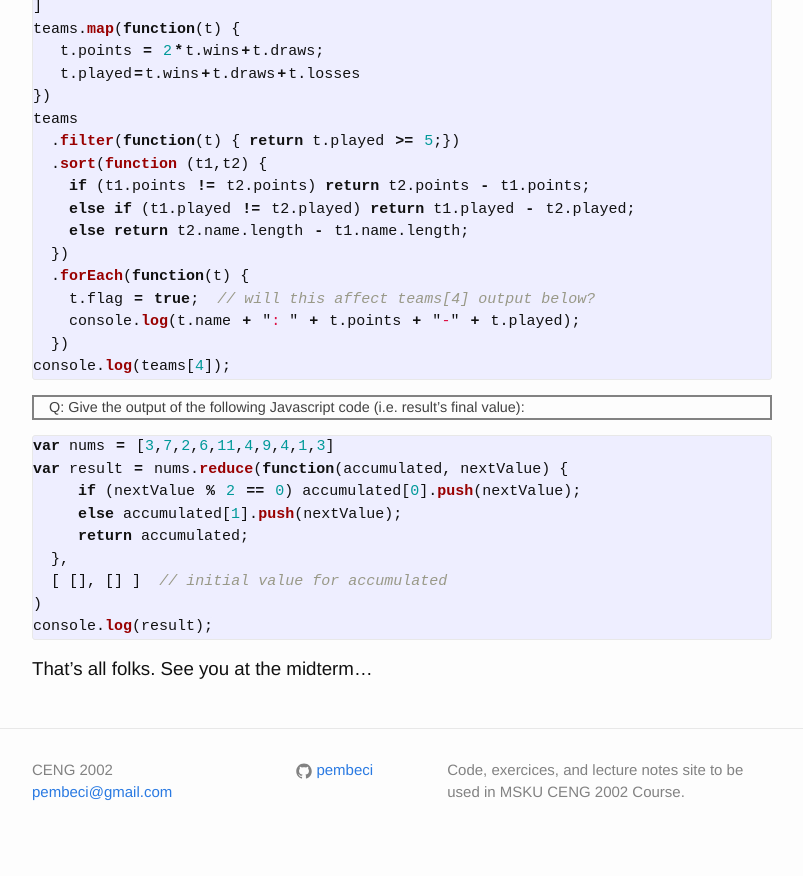
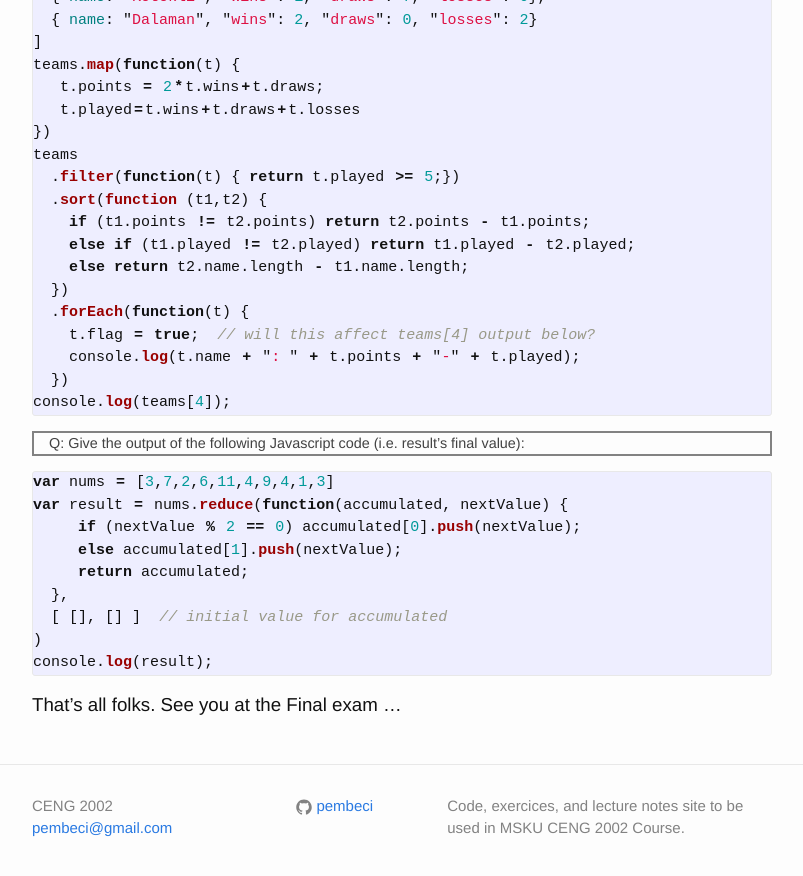
Before and after one commit to pembeci/ceng2002, a Jekyll site: the page built from index.md, in a window 1280 px wide and 900 px high, scrolled down 7861 px. Shown: the top 876 px of the window, without its empty margins (238-1041 px from the left). Built offline with Jekyll 4.4.1, drawn with Linux system fonts in a browser that asks for light colours.

Commit message:
Final examples

```diff
--- a/index.md
+++ b/index.md
@@ -308,7 +308,7 @@
 {:.q}
 > Q: Try to achieve the same output of the previous question by writing an equivalent code in Python. Note that, unlike Javascript, in Python global variables are not automatically accessable in local scopes. You need to use the `global` keyword to make them available.
 
-* Functions as first class values
+## Functions as first class values
 
   If functions are first class values in a PL you can do use them as other value types like integer.
   For instance:
@@ -342,7 +342,7 @@
 }
 {% endhighlight %}
 
-* Closures
+## Closures
 
   Let's suppose that some function (let's call it outer) defines a function (inner)
   and then returns it. If the inner function references a local variable in outer function
@@ -373,7 +373,7 @@
 f2();
 {% endhighlight %}
 
-* Higher Order Functions (map, filter, reduce, sort)
+## Higher Order Functions (map, filter, reduce, sort)
 
 {:.q}
 > Q: Give the output of the following Javascript code and write the corresponding code
@@ -422,4 +422,4 @@
 console.log(result);
 {% endhighlight %}
 
-### That's all folks. See you at the midterm...
+### That's all folks. See you at the Final exam ...
```
